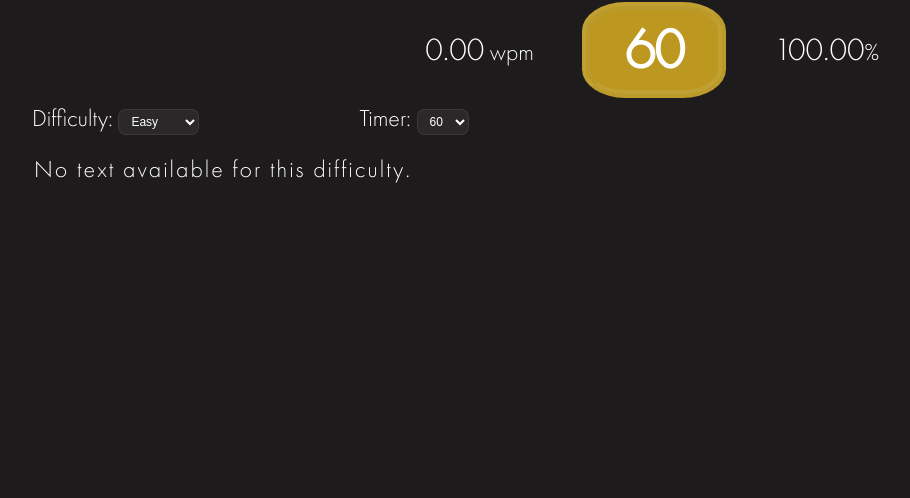
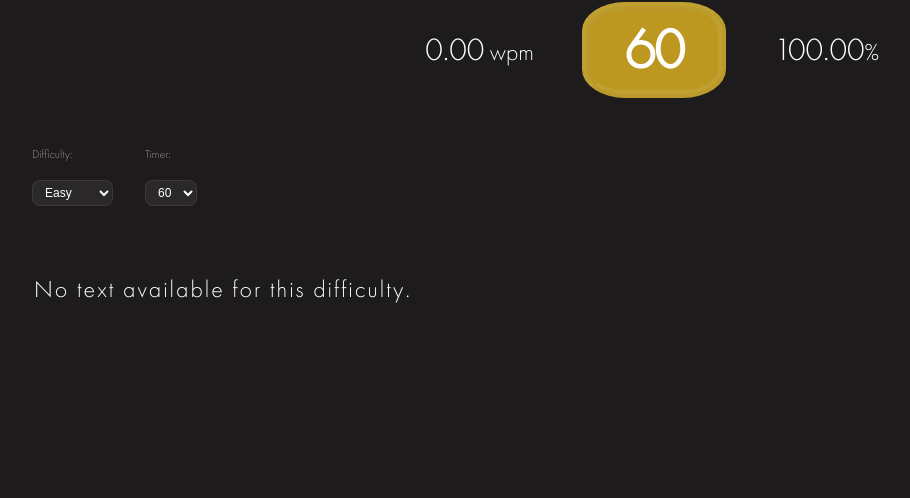
Before and after one commit to perimeterr/WPM-Hero, a Django app: page / in a window 1280 px wide. Shown: the part 159-657 px from the top of the page, without its empty margins (26-936 px from the left). Run offline with Django 5.2, Linux system fonts and the light colour scheme; data that the repository does not hold is empty.

Commit message:
additional minor adjustments to styling and layout

```diff
--- a/static/style.css
+++ b/static/style.css
@@ -30,6 +30,12 @@ body {
     line-height: 1.6;
     min-height: 100vh;
     overflow-x: hidden;
+}
+
+main {
+    display: flex;
+    flex-direction: column;
+    gap: 2rem;
 }
 
 .header{
@@ -84,7 +90,8 @@ a {
     display: flex;
     align-items: center;
     justify-content: left;
-    gap: 10rem;
+    gap: 2rem;
+    margin-bottom: 50px;
 }
 
 .panel-wpm {
--- a/templates/home.html
+++ b/templates/home.html
@@ -17,7 +17,8 @@
         </div>
         <div class="settings-panel">
             <div class="setting">
-                <label>Difficulty:</label>
+                <label class="stat-label">Difficulty:</label>
+                <br/>
                 <select class="inline-select" id="difficulty-select">
                     <option value="easy">Easy</option>
                     <option value="medium">Medium</option>
@@ -25,7 +26,8 @@
                 </select>
             </div>
             <div class="setting">
-                <label>Timer:</label>
+                <label class="stat-label">Timer:</label>
+                <br/>
                 <select class="inline-select" id="timer-select">
                     <option value="60">60</option>
                     <option value="30">30</option>
@@ -34,7 +36,8 @@
             </div>
             {% if user.is_authenticated %}
             <div class="setting">
-                <label>Custom Text:</label>
+                <label class="stat-label">Custom Text:</label>
+                <br/>
                 <select class="inline-select" id="custom-text-select">
                     <option value="">None</option>
                 </select>
```
Also changed, not shown: static/style2.css (deleted).
